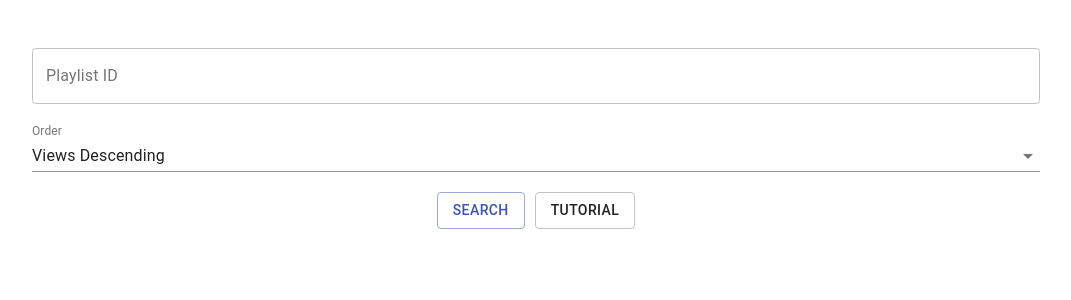
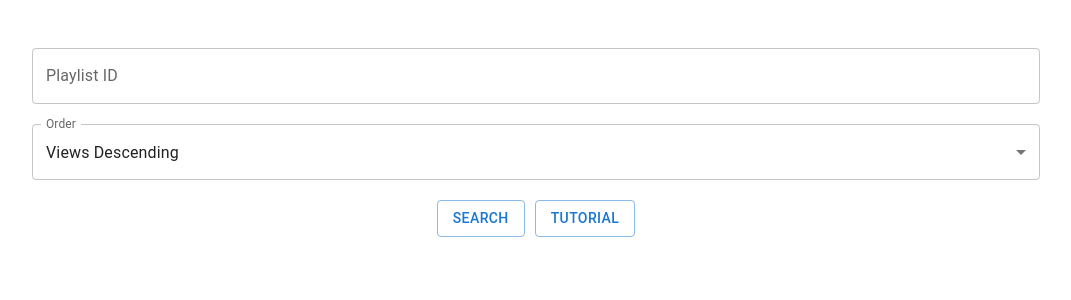
Before and after one commit to RyanL123/YT-Playlist-Sorter, a React (Create React App) app: page / in a window 1280 px wide. Shown: the top 300 px of the page, without its empty margins (104-1175 px from the left). Built offline with nearby package versions, Linux system fonts and the light colour scheme.

Commit message:
migrate material ui v4 -> v5

```diff
--- a/src/components/Help.js
+++ b/src/components/Help.js
@@ -1,5 +1,5 @@
 import React from "react";
-import { Box, Typography, Button, ArrowBack } from "@material-ui/core";
+import { Box, Typography, Button, ArrowBack } from "@mui/material";
 
 export default () => (
     <Box>
--- a/src/components/Results.js
+++ b/src/components/Results.js
@@ -1,5 +1,5 @@
 import React from "react";
-import { Box, CircularProgress } from "@material-ui/core";
+import { Box, CircularProgress } from "@mui/material";
 import Video from "./Video";
 
 class Results extends React.Component {
--- a/src/components/Search.js
+++ b/src/components/Search.js
@@ -1,6 +1,6 @@
 import React from "react";
 import { Link } from "react-router-dom";
-import { Box, TextField, MenuItem, Button } from "@material-ui/core";
+import { Box, TextField, MenuItem, Button } from "@mui/material";
 
 class Search extends React.Component {
     render() {
@@ -52,14 +52,7 @@ class Search extends React.Component {
                             </Button>
                         </Box>
                         <Box mx="5px">
-                            <Button
-                                variant="outlined"
-                                color="default"
-                                target="_blank"
-                                component={Link}
-                                to="/help"
-                                target=""
-                            >
+                            <Button variant="outlined" target="_blank" component={Link} to="/help" target="">
                                 Tutorial
                             </Button>
                         </Box>
--- a/src/components/Video.js
+++ b/src/components/Video.js
@@ -1,6 +1,6 @@
 import React from "react";
-import Typography from "@material-ui/core/Typography";
-import { Box, Link, useMediaQuery } from "@material-ui/core";
+import Typography from "@mui/material/Typography";
+import { Box, Link, useMediaQuery } from "@mui/material";
 import { convertISOtoString } from "../util/convertDate";
 
 export default function Video(props) {
```
Also changed, not shown: package.json (+6 -1 lines), 1 other file (tests, documents, lock files or other folders).
